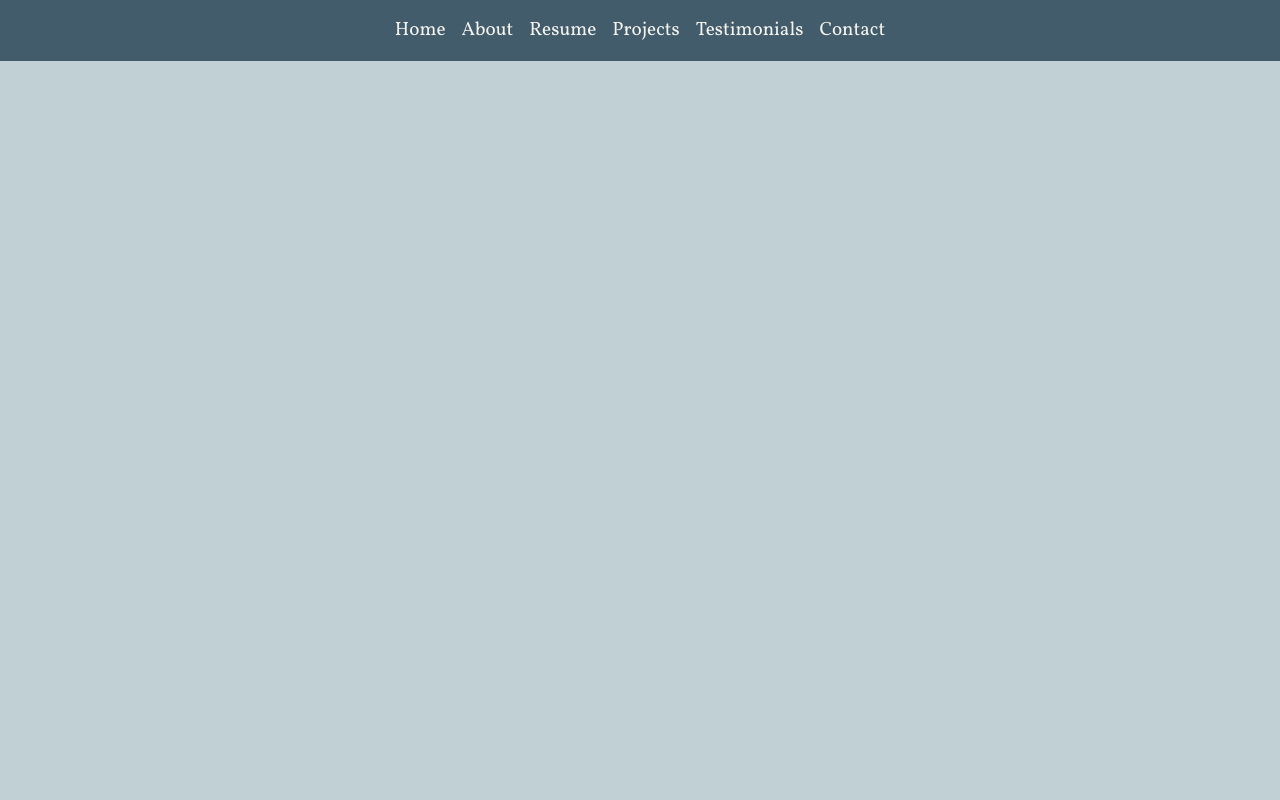
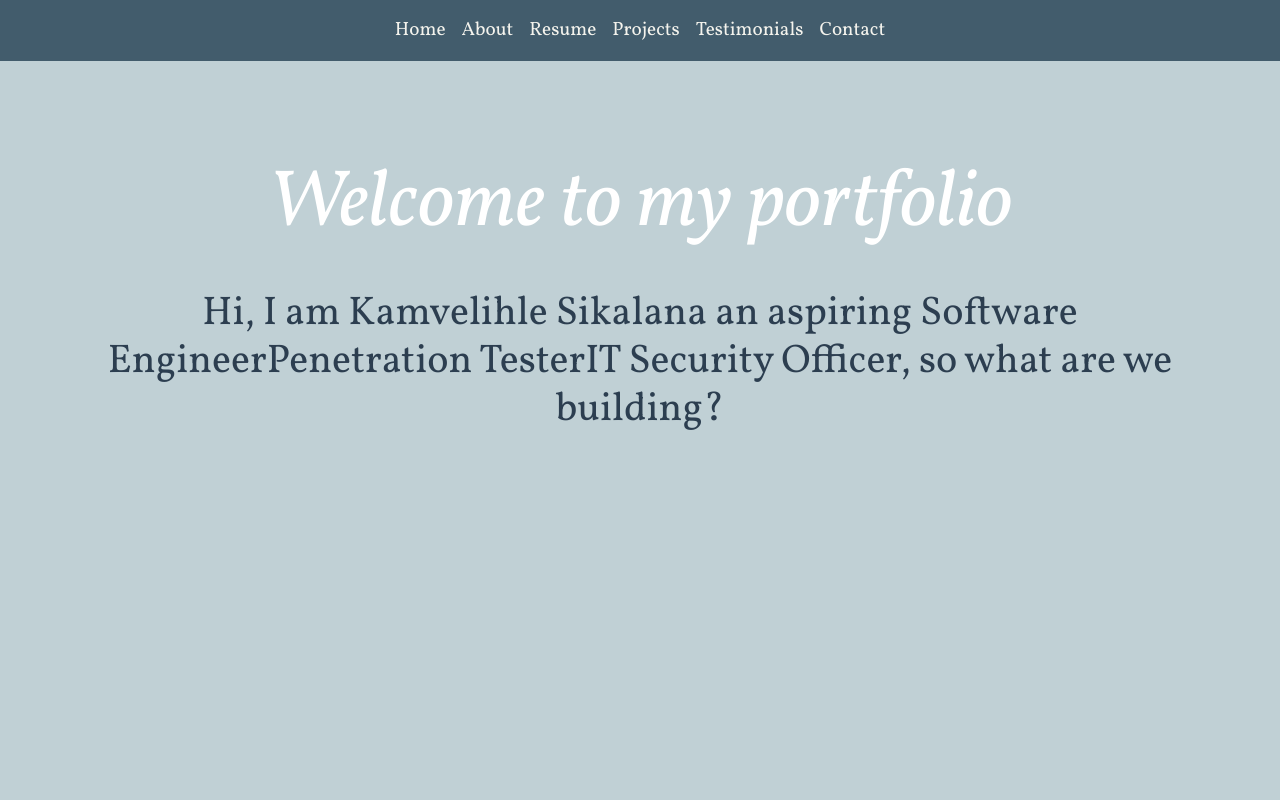
Before and after one commit to Kamvelihle-1/KamvelihleSikalana-Portfolio, a Vue app: page / in a window 1280 px wide. Shown: the top 800 px of the page. Built offline with nearby package versions, Linux system fonts and the light colour scheme.

Commit message:
not done

```diff
--- a/public/index.html
+++ b/public/index.html
@@ -13,5 +13,6 @@
     </noscript>
     <div id="app"></div>
     <!-- built files will be auto injected -->
+
   </body>
 </html>
--- a/src/assets/css/style.css
+++ b/src/assets/css/style.css
@@ -22,6 +22,6 @@
 #app >*{
     grid-column: 1/-1;
 }
-h5{
+h5,h1{
     font-style: italic;
 }
--- a/src/main.js
+++ b/src/main.js
@@ -9,4 +9,5 @@ import 'bootstrap-icons/font/bootstrap-icons.css'
 import 'animate.css'
 
 
+
 createApp(App).use(store).use(router).mount('#app')
--- a/src/views/HomeView.vue
+++ b/src/views/HomeView.vue
@@ -1,17 +1,31 @@
 <template>
-  <div class="home">
-
+  <div class="home " >
+    <div class="container mt-5 pt-5">
+      <h1 class="display-1">Welcome to my portfolio</h1>
+      <br>
+      <p class="display-6"><span>Hi</span>, I am Kamvelihle Sikalana an aspiring <span v-for="item in tEffect" :key="item"> {{item}}</span>, so what are we building? </p>
+    </div>
   </div>
 </template>
 
-<script>
-
-
+<script >
 
 export default {
   name: 'HomeView',
-  components: {
 
-  }
+  data() {
+    return{
+     tEffect : ["Software Engineer","Penetration Tester","IT Security Officer"]
+      }
+    }
+
 }
 </script>
+
+
+<style scoped>
+h1{
+  color: white;
+}
+
+</style>
```
